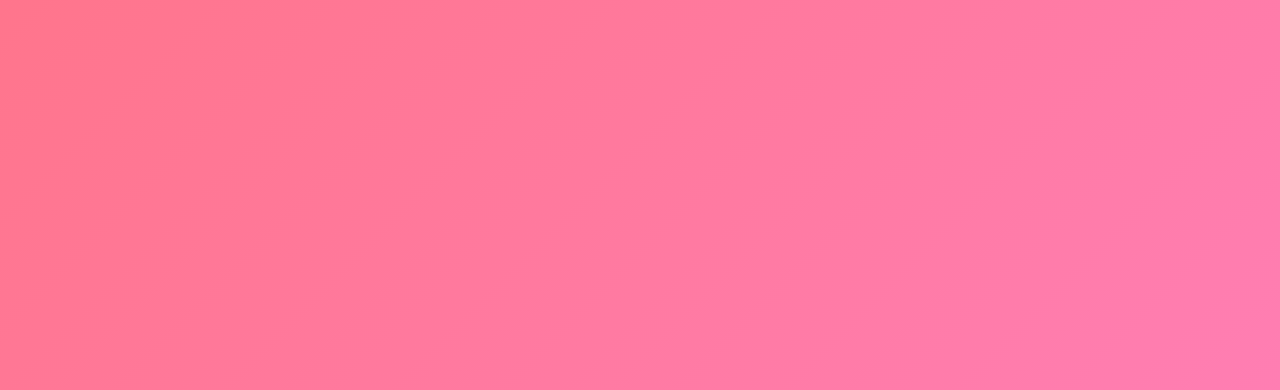
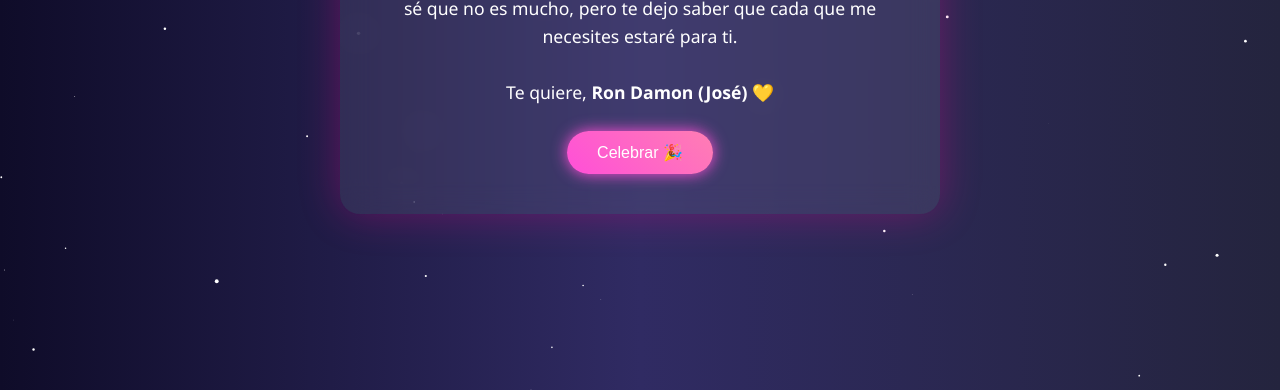
Before and after one commit to SadasFZ/Linda-amistad-Boeee-.HTML.io, a plain HTML site: page index.html in a window 1280 px wide. Shown: the part 410-800 px from the top of the page. Drawn offline with Linux system fonts and the light colour scheme.

Commit message:
Update title and styles in index.html

```diff
--- a/index.html
+++ b/index.html
@@ -3,148 +3,175 @@
 <head>
 <meta charset="UTF-8">
 <meta name="viewport" content="width=device-width, initial-scale=1.0">
-<title>Para Una Amistad Especial</title>
+<title>BossTrap - Amistad</title>
 
 <style>
-    body {
+* {
     margin: 0;
     padding: 0;
+    box-sizing: border-box;
+}
+
+body {
     font-family: 'Segoe UI', sans-serif;
-        background: linear-gradient(135deg, #ff758c, #ff7eb3);
+    background: #0f0c29;
+    background: linear-gradient(to right, #0f0c29, #302b63, #24243e);
+    height: 100vh;
     overflow: hidden;
-        text-align: center;
+    display: flex;
+    justify-content: center;
+    align-items: center;
     color: white;
 }
 
-    h1 {
-        margin-top: 80px;
-        font-size: 2.8em;
-        animation: fadeIn 2s ease-in-out;
+/* Fondo animado */
+canvas {
+    position: fixed;
+    top: 0;
+    left: 0;
+    z-index: 0;
 }
 
-    p {
-        font-size: 1.3em;
-        margin: 30px;
-        max-width: 800px;
-        margin-left: auto;
-        margin-right: auto;
-        animation: fadeIn 3s ease-in-out;
-        line-height: 1.6em;
+/* Tarjeta principal */
+.card {
+    position: relative;
+    z-index: 1;
+    background: rgba(255, 255, 255, 0.08);
+    backdrop-filter: blur(15px);
+    border-radius: 20px;
+    padding: 40px;
+    width: 90%;
+    max-width: 600px;
+    text-align: center;
+    box-shadow: 0 0 40px rgba(255, 0, 150, 0.3);
+    animation: fadeIn 1.5s ease-in-out;
 }
 
+/* Logo */
+.logo {
+    font-size: 1.8em;
+    font-weight: bold;
+    margin-bottom: 15px;
+    letter-spacing: 2px;
+    color: #ff4fd8;
+}
+
+/* Título */
+h1 {
+    margin-bottom: 20px;
+}
+
+/* Texto */
+p {
+    font-size: 1.1em;
+    line-height: 1.6em;
+    margin-bottom: 25px;
+}
+
+/* Botón */
 button {
-        padding: 15px 35px;
-        font-size: 1.2em;
+    padding: 12px 30px;
+    border-radius: 30px;
     border: none;
-        border-radius: 30px;
-        background: white;
-        color: #ff4f81;
+    font-size: 1em;
     cursor: pointer;
-        margin-top: 20px;
+    background: linear-gradient(45deg, #ff4fd8, #ff7eb3);
+    color: white;
     transition: 0.3s;
+    box-shadow: 0 0 15px #ff4fd8;
 }
 
 button:hover {
     transform: scale(1.1);
-        background: #ff4f81;
-        color: white;
+    box-shadow: 0 0 30px #ff4fd8;
 }
 
 @keyframes fadeIn {
-        from {opacity: 0; transform: translateY(-20px);}
+    from {opacity: 0; transform: translateY(20px);}
     to {opacity: 1; transform: translateY(0);}
 }
 
-    .corazon {
+/* Corazones */
+.heart {
     position: absolute;
-        font-size: 25px;
-        animation: flotar 6s linear infinite;
+    font-size: 22px;
+    animation: floatUp 5s linear forwards;
 }
 
-    @keyframes flotar {
-        from {transform: translateY(100vh); opacity: 1;}
-        to {transform: translateY(-10vh); opacity: 0;}
-    }
-
-    canvas {
-        position: fixed;
-        top: 0;
-        left: 0;
-        pointer-events: none;
+@keyframes floatUp {
+    from {transform: translateY(0); opacity: 1;}
+    to {transform: translateY(-500px); opacity: 0;}
 }
 </style>
 </head>
 
 <body>
 
+<canvas id="bg"></canvas>
+
+<div class="card">
+    <div class="logo">⚡ BossTrap ⚡</div>
     <h1>💛 Para Una Amistad Muy Especial 💛</h1>
-
     <p>
         Gracias por aguantarme y por querer tener mi amistad que yo sé que no es mucho,
         pero te dejo saber que cada que me necesites estaré para ti.
         <br><br>
         Te quiere, <strong>Ron Damon (José)</strong> 💛
     </p>
-
-<button onclick="celebrar()">Celebrar Nuestra Amistad 🎉</button>
-
-<canvas id="confetti"></canvas>
+    <button onclick="celebrar()">Celebrar 🎉</button>
+</div>
 
 <script>
-function celebrar() {
-    // Corazones
-    for (let i = 0; i < 40; i++) {
-        let corazon = document.createElement("div");
-        corazon.classList.add("corazon");
-        corazon.innerHTML = "💖";
-        corazon.style.left = Math.random() * 100 + "vw";
-        corazon.style.animationDuration = (Math.random() * 3 + 3) + "s";
-        document.body.appendChild(corazon);
+// Fondo animado tipo partículas
+const canvas = document.getElementById("bg");
+const ctx = canvas.getContext("2d");
 
-        setTimeout(() => {
-            corazon.remove();
-        }, 6000);
-    }
-
-    lanzarConfetti();
-}
-
-// Confetti
-const canvas = document.getElementById("confetti");
-const ctx = canvas.getContext("2d");
 canvas.width = window.innerWidth;
 canvas.height = window.innerHeight;
 
-let particulas = [];
+let particles = [];
 
-function lanzarConfetti() {
-    for (let i = 0; i < 100; i++) {
-        particulas.push({
+for (let i = 0; i < 80; i++) {
+    particles.push({
         x: Math.random() * canvas.width,
-            y: Math.random() * canvas.height - canvas.height,
-            size: Math.random() * 8 + 4,
-            speed: Math.random() * 3 + 2
+        y: Math.random() * canvas.height,
+        radius: Math.random() * 2,
+        speed: Math.random() * 0.5
     });
 }
+
+function animateBackground() {
+    ctx.clearRect(0, 0, canvas.width, canvas.height);
+    ctx.fillStyle = "white";
+
+    particles.forEach(p => {
+        ctx.beginPath();
+        ctx.arc(p.x, p.y, p.radius, 0, Math.PI * 2);
+        ctx.fill();
+        p.y -= p.speed;
+        if (p.y < 0) p.y = canvas.height;
+    });
+
+    requestAnimationFrame(animateBackground);
 }
 
-function animar() {
-    ctx.clearRect(0, 0, canvas.width, canvas.height);
+animateBackground();
 
-    particulas.forEach((p, i) => {
-        ctx.fillStyle = `hsl(${Math.random()*360}, 100%, 60%)`;
-        ctx.fillRect(p.x, p.y, p.size, p.size);
-        p.y += p.speed;
+// Celebración con corazones
+function celebrar() {
+    for (let i = 0; i < 30; i++) {
+        let heart = document.createElement("div");
+        heart.className = "heart";
+        heart.innerHTML = "💖";
+        heart.style.left = Math.random() * window.innerWidth + "px";
+        heart.style.top = window.innerHeight - 50 + "px";
+        document.body.appendChild(heart);
 
-        if (p.y > canvas.height) {
-            particulas.splice(i, 1);
+        setTimeout(() => {
+            heart.remove();
+        }, 5000);
     }
-    });
-
-    requestAnimationFrame(animar);
 }
-
-animar();
 </script>
 
 </body>
```
Lines whose indentation alone changed are shown as unchanged.
